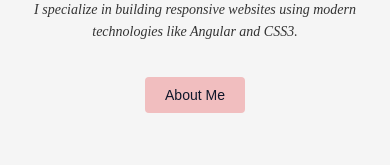
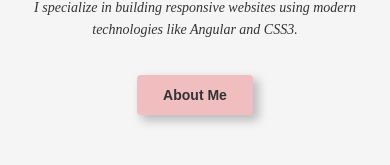
Before and after one commit to maineG95/maine, an Angular app: page / in a window 390 px wide. Shown: the part 618-783 px from the top of the page. Built offline with nearby package versions, Linux system fonts and the light colour scheme.

Commit message:
Updated home scss

```diff
--- a/src/app/features/home/home.component.html
+++ b/src/app/features/home/home.component.html
@@ -1,6 +1,6 @@
 <section id="home" class="hero-section">
   <div class="hero-container">
-    <div class="hero-image">
+    <div class="hero-image ">
       <img src="sit.jpg" />
       <!-- <img src="curlyPink.png" /> -->
     </div>
@@ -10,7 +10,7 @@
       <!-- <p class="sub">Passionate about creating seamless and engaging user experiences.</p> -->
       <p class="desc">I specialize in building responsive websites using modern technologies like Angular and CSS3.</p>
       <!-- <button class="btn-hire" (click)="navigateToAbout()"> -->
-      <button class="btn-hire" >
+      <button class="btn-hire best-card-shadow" >
         About Me
       </button>
     </div>
--- a/src/app/features/home/home.component.scss
+++ b/src/app/features/home/home.component.scss
@@ -1,15 +1,12 @@
 @import "variable";
-
 
 .hero-section {
   min-height: 100vh;
-  // background: url('/b3.png') center/cover no-repeat;
   background: $warmGray;
   display: flex;
   justify-content: center;
   align-items: center;
 }
-
 
 .hero-container {
   display: flex;
@@ -44,7 +41,7 @@
 }
 
 .sub {
-  font-size: 14px;
+  font-size: 16px;
   font-weight: 600;
   color:$charcoal;
   line-height: 0;
@@ -52,7 +49,7 @@
 }
 
 .desc {
-  font-size: 14px;
+  font-size: 16px;
   color:$charcoal;
   line-height: 0;
   font-style: italic;
@@ -62,17 +59,18 @@
   padding: 12px 26px;
   border: none;
   border-radius: 4px;
-  background: $coral;
-  color: $textPrimary;
+  background: $softPink;
+  color: $charcoal;
   font-size: 16px;
   cursor: pointer;
   transition: 0.5s;
   margin-top: 20px;
   align-self: flex-end;
+  font-weight: bold;
 }
 
 .btn-hire:hover {
-  background:$softPink;
+  background:$lightCoral;
   transform: scale(1.05);
 }
 
@@ -80,6 +78,7 @@
   display: flex;
   justify-content: center;
 }
+
 .hero-image img {
   background-color: $softPink;
   // background-color:rgb(228, 142, 171);
@@ -89,10 +88,9 @@
   // object-fit:contain;
   border-radius: 50%;
   border: 6px solid $lightCoral;
-  box-shadow: 0px 18px 40px rgba(0, 0, 0, 0.25);
+  box-shadow: 0px 18px 50px rgba(0, 0, 0, 0.25);
   animation: glowBorder 3s infinite ease-in-out;
-   transition: transform 0.3s ease-in-out;
-
+  transition: transform 0.3s ease-in-out;
 }
 
 .hero-image img:hover {
@@ -166,10 +164,8 @@
     height: 280px;
   }
   .btn-hire {
-    padding: 10px 20px;
     font-size: 14px;
     align-self: center;
-    background: $softPink;
   }
 }
 
```
